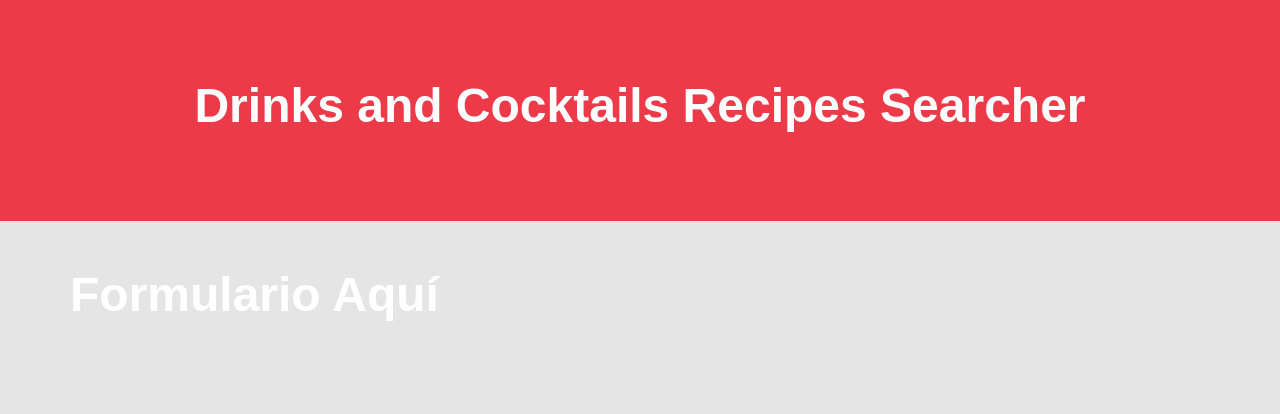
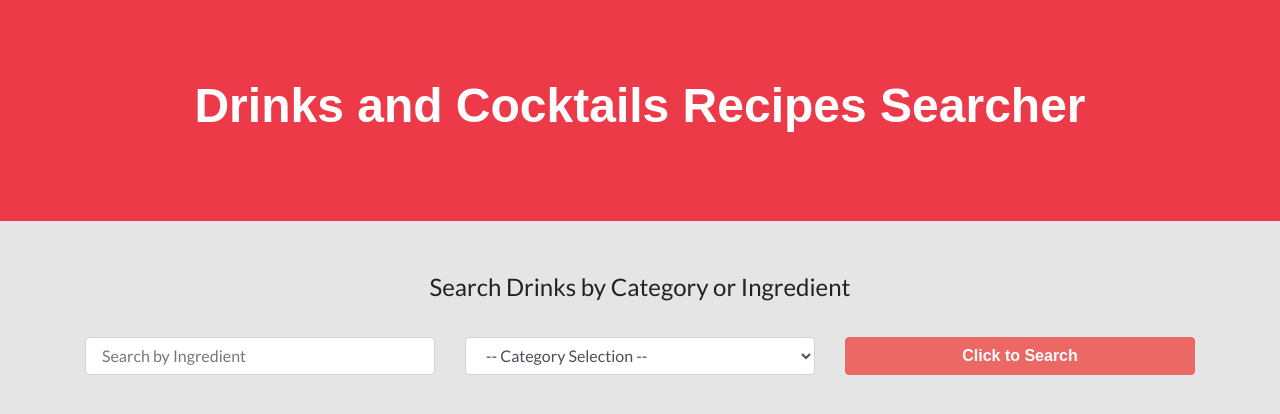
Before and after one commit to OsirisRoman/drinks_and_cocktails_recipes, a React (Create React App) app: page / in a window 1280 px wide. Shown: the top 414 px of the page. Built offline with nearby package versions, Linux system fonts and the light colour scheme; a web font is replaced by a local one.

Commit message:
Form Initial skeleton

```diff
--- a/src/Components/Formulario/Formulario.jsx
+++ b/src/Components/Formulario/Formulario.jsx
@@ -1,7 +1,36 @@
 import React from 'react';
 
 const Formulario = () => {
-  return <h1>Formulario Aquí</h1>;
+  return (
+    <form className='col-12'>
+      <fieldset className='text-center'>
+        <legend>Search Drinks by Category or Ingredient</legend>
+      </fieldset>
+
+      <div className='row mt-4'>
+        <div className='col-md-4'>
+          <input
+            name='nombre'
+            className='form-control'
+            type='text'
+            placeholder='Search by Ingredient'
+          />
+        </div>
+        <div className='col-md-4'>
+          <select className='form-control' name='category'>
+            <option>-- Category Selection --</option>
+          </select>
+        </div>
+        <div className='col-md-4'>
+          <input
+            type='submit'
+            className='btn btn-block btn-primary'
+            value='Click to Search'
+          />
+        </div>
+      </div>
+    </form>
+  );
 };
 
 export default Formulario;
```
